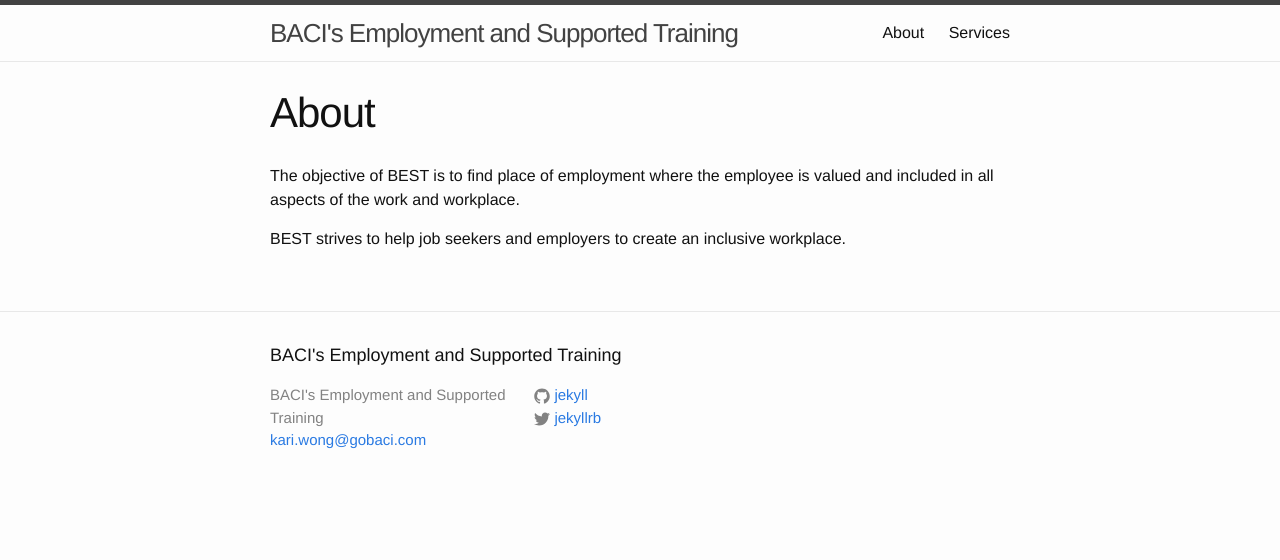
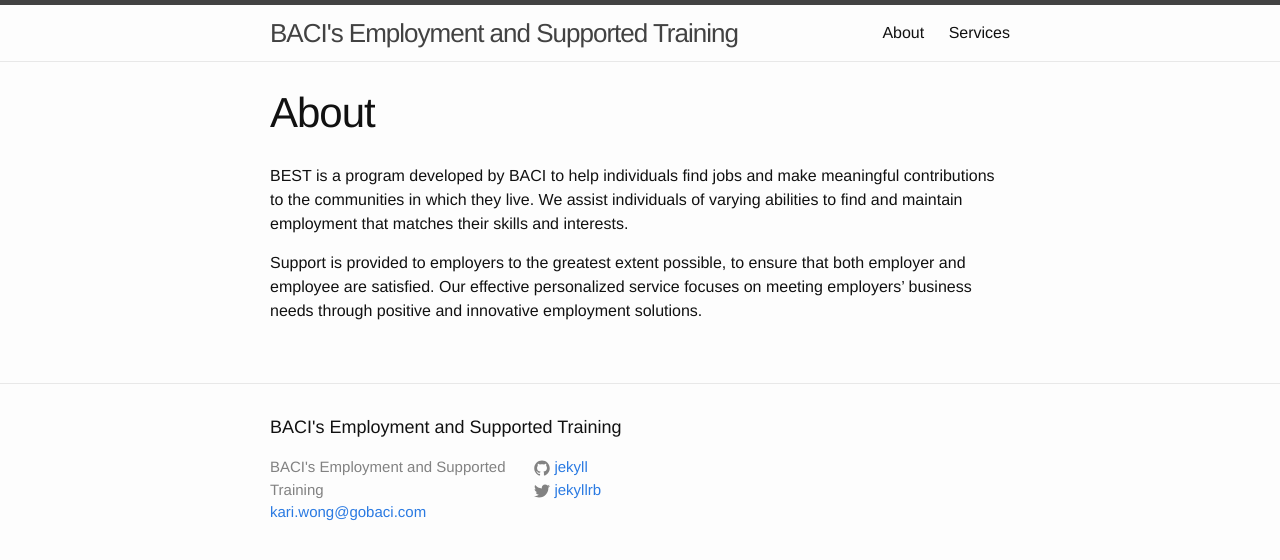
Before and after one commit to BACI-Employment/BACI-Employment.github.io, a Jekyll site: the page built from about.md, in a window 1280 px wide. Shown: the top 560 px of the page. Built offline with Jekyll 4.4.1, drawn with Linux system fonts in a browser that asks for light colours.

Commit message:
about updates

```diff
--- a/about.md
+++ b/about.md
@@ -4,6 +4,6 @@ title: About
 permalink: /about/
 ---
 
-The objective of BEST is to find place of employment where the employee is valued and included in all aspects of the work and workplace.
+BEST is a program developed by BACI to help individuals find jobs and make meaningful contributions to the communities in which they live. We assist individuals of varying abilities to find and maintain employment that matches their skills and interests.
 
-BEST strives to help job seekers and employers to create an inclusive workplace.
+Support is provided to employers to the greatest extent possible, to ensure that both employer and employee are satisfied. Our effective personalized service focuses on meeting employers’ business needs through positive and innovative employment solutions.
```
